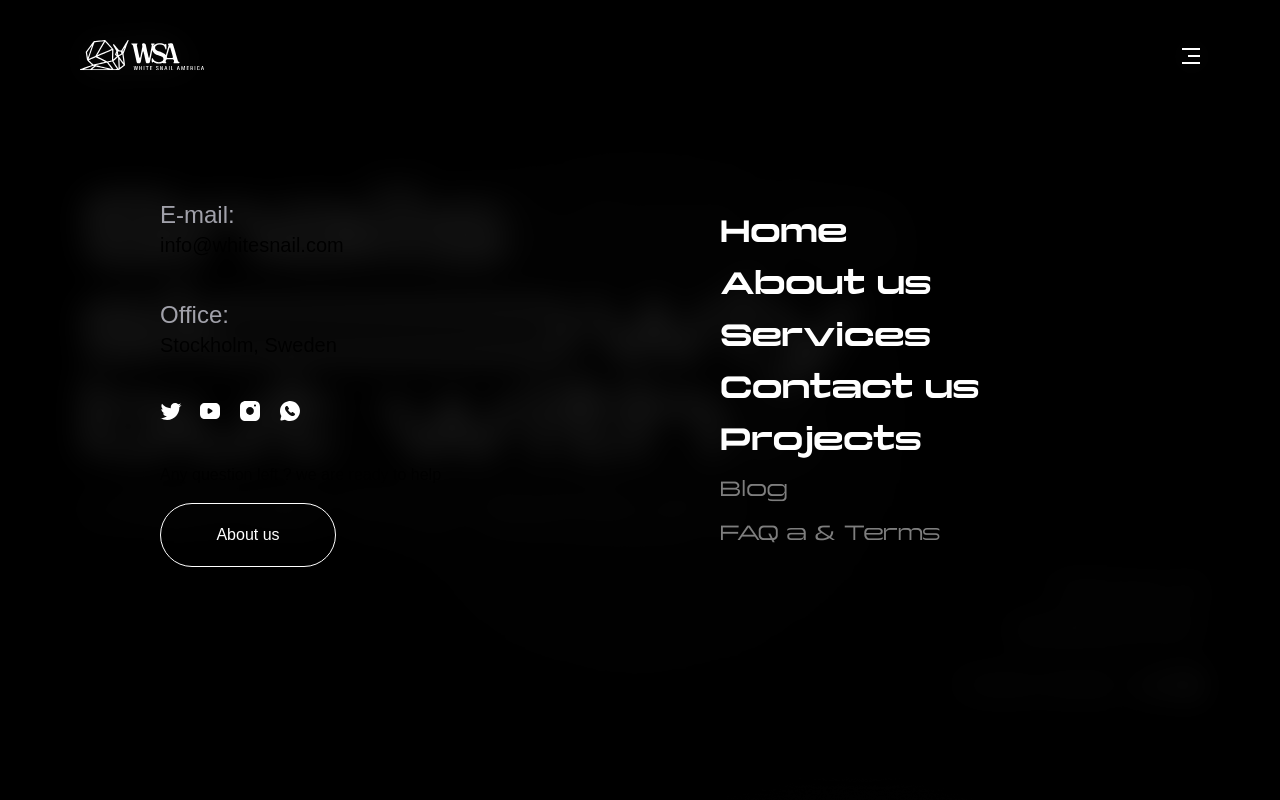
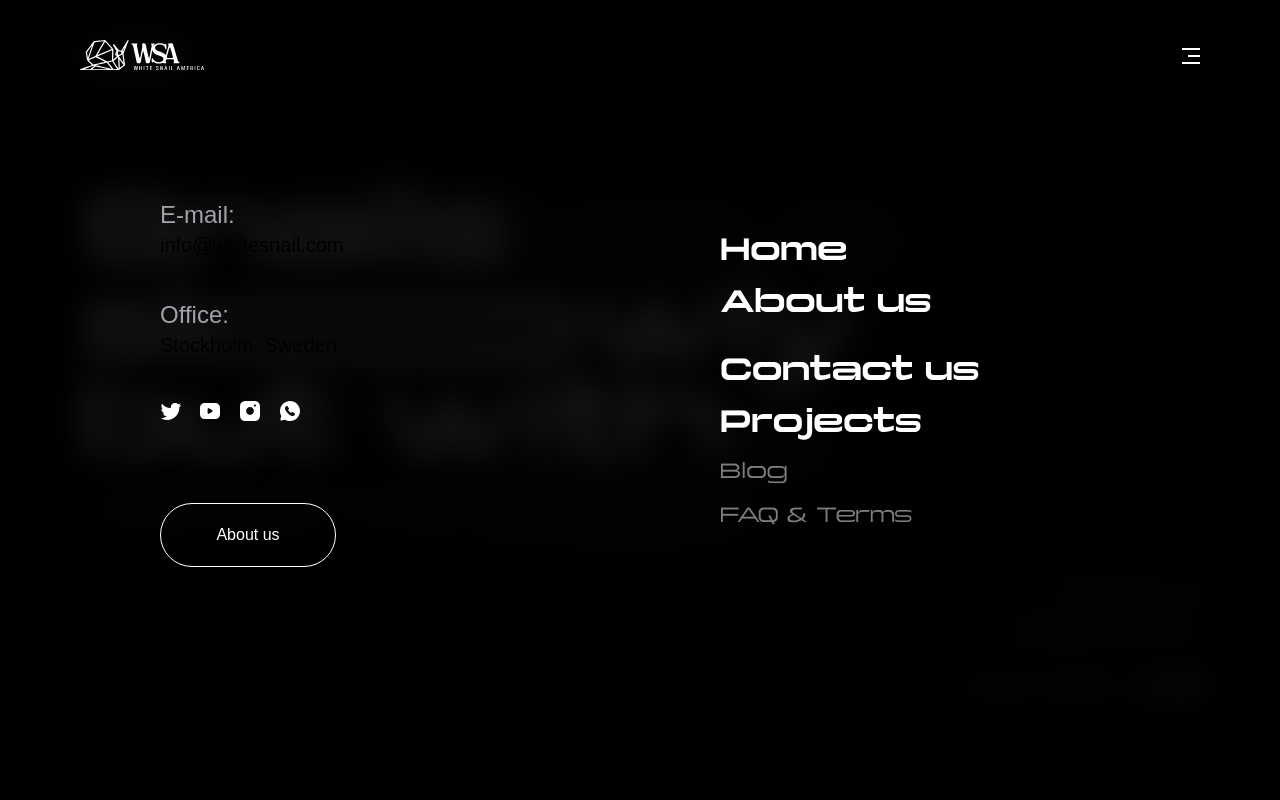
Before and after one commit to MiladDevarts/wsa, a Next.js app: page / in a window 1280 px wide. Both pictures are taken after a click on the element "Menu". Shown: the top 800 px of the page. Built offline with nearby package versions, Linux system fonts and the light colour scheme; a web font is replaced by a local one.

Commit message:
fix: fix overlay menu on pages and fix footer

```diff
--- a/app/about/page.js
+++ b/app/about/page.js
@@ -1,8 +1,20 @@
+"use client"
+
 import StampTwo from "@/components/StampTwo"
+import Overlay from "@/components/layout/Overlay"
+
+import { MenuContext } from "@/context/MenuProvider"
+import { useContext } from "react"
 
 function page() {
+
+    let menuVisibility = useContext(MenuContext)
+
     return (
         <>
+            {
+                menuVisibility.menu && <Overlay />
+            }
             <section className='py-10 lg:py-32 bg-right bg-contain bg-no-repeat' style={{ backgroundImage: `url('/images/about/about-bg.png')` }}>
                 <div className="container">
                     <div className="flex justify-between items-center">
--- a/app/blog/page.js
+++ b/app/blog/page.js
@@ -1,10 +1,20 @@
+"use client"
 
 import BlogCard from "@/components/home/BlogCard"
-import { yapari, industry } from "../layout"
+import Overlay from "@/components/layout/Overlay"
+
+import { MenuContext } from "@/context/MenuProvider"
+import { useContext } from "react"
 
 function page() {
+
+  let menuVisibility = useContext(MenuContext)
+
   return (
     <>
+      {
+        menuVisibility.menu && <Overlay />
+      }
       <section className='container flex flex-col lg:flex-row lg:justify-between gap-y-4 my-36'>
         <h1 className='text-4xl lg:text-8xl font-mono font-semibold text-white'>
           Blog
--- a/app/services/page.js
+++ b/app/services/page.js
@@ -1,24 +1,35 @@
 "use client"
 
+import Overlay from "@/components/layout/Overlay";
 import TabContent from "@/components/services/TabContent";
+
 import { services } from "@/data/dummy";
 import { useState } from "react";
-import { industry } from "../layout";
+
+import { MenuContext } from "@/context/MenuProvider"
+import { useContext } from "react"
 
 function page() {
+
   const [openTab, setOpenTab] = useState(1);
+  let menuVisibility = useContext(MenuContext)
+
+
   return (
     <>
+      {
+        menuVisibility.menu && <Overlay />
+      }
       <section className='py-10 lg:py-32 bg-right bg-contain bg-no-repeat' style={{ backgroundImage: `url('/images/about/about-bg.png')` }}>
         <div className="">
           <div className="container">
-            <h1 className='mb-24 text-4xl lg:text-8xl font-semibold text-white'>
+            <h1 className='mb-24 text-4xl lg:text-8xl font-semibold text-white font-mono'>
               Services
             </h1>
           </div>
           <div className="flex flex-col gap-y-10 text-white">
             <div className="container mx-auto mt-12">
-              <div className={`${industry.class} flex flex-col items-center justify-center w-full`}>
+              <div className={`flex flex-col items-center justify-center w-full`}>
                 <ul className="w-full hidden lg:flex justify-between">
                   <li>
                     <a
--- a/components/layout/Footer.jsx
+++ b/components/layout/Footer.jsx
@@ -3,23 +3,25 @@ import Link from "next/link"
 function Footer() {
   return (
     <footer className="mt-20 py-10 bg-contain bg-bottom bg-no-repeat" style={{ backgroundImage: `url('/images/footer/footer-bg.png')` }}>
-      <section className="container flex flex-col items-center gap-y-6 my-20">
-        <h2 className={`font-mono flex flex-col gap-y-3 items-center text-2xl lg:text-5xl text-white font-bold lg:font-bold`}>
+      <section className="container flex flex-col lg:flex-row lg:justify-between items-center gap-y-6 my-36">
+        <h2 className={`font-mono flex flex-col gap-y-3 lg:gap-y-6 items-start text-xl lg:text-4xl text-white font-bold lg:font-bold`}>
           <div className="flex gap-x-2 items-center">
-            Have any
-            <span className="inline-block bg-white lg:w-44 w-20 h-14 rounded-full px-4 bg-cover bg-center" style={{ backgroundImage: `url('/images/footer/footer-badge.png')` }}>
+            Large project
+            <span className="inline-block bg-white lg:w-44 w-20 h-14 rounded-full px-4 bg-cover bg-center ml-4" style={{ backgroundImage: `url('/images/footer/footer-badge.png')` }}>
             </span>
           </div>
           <div>
-            Ideas to work on?
+            start with small steps,
+          </div>
+          <div>
+            are you ready
           </div>
           <div className="flex gap-x-2">
-            <span className="font-extrabold text-shadow">Tell us</span>
-            about it
+            for the first step?
           </div>
         </h2>
         <div>
-          <img src="/images/logos/vertical-white-logo.png" className="w-32" alt="" />
+          <img src="/images/logos/vertical-white-logo.png" className="w-32 opacity-50 animate-pulse" alt="" />
         </div>
       </section>
       <section className={`container`}>
--- a/components/layout/NavBar.jsx
+++ b/components/layout/NavBar.jsx
@@ -17,7 +17,6 @@ function NavBar({ classes }) {
                 </Link>
                 <div className="flex items-center gap-x-3 hover:cursor-pointer" onClick={() => { menuVisibilty.setMenu(true) }}>
                     <span className="hidden lg:flex">
-
                         Menu
                     </span>
                     <svg width="18" height="16" viewBox="0 0 18 16" fill="none" xmlns="http://www.w3.org/2000/svg">
--- a/components/layout/Overlay.jsx
+++ b/components/layout/Overlay.jsx
@@ -30,13 +30,40 @@ function Overlay() {
                     </nav >
                     <div className="lg:container flex flex-col items-center lg:flex-row lg:my-32">
                         <ul className="text-white font-mono w-auto lg:w-1/2 container flex flex-col lg:order-2 gap-y-4 text-3xl font-bold mb-12 lg:mb-0">
-                            <li className="cursor-pointer">Home </li>
-                            <li className="cursor-pointer">About us</li>
-                            <li className="cursor-pointer">Services</li>
-                            <li className="cursor-pointer">Contact us</li>
-                            <li className="cursor-pointer">Projects</li>
-                            <li className="text-xl font-medium cursor-pointer text-[#7E7E7E]">Blog</li>
-                            <li className="text-xl font-medium cursor-pointer text-[#7E7E7E]">FAQ a & Terms</li>
+                            <li className="cursor-pointer">
+                                <Link href="/">
+                                    Home
+                                </Link>
+                            </li>
+                            <li className="cursor-pointer">
+                                <Link href="/about">
+                                    About us
+                                </Link>
+                            </li>
+                            <li className="cursor-pointer">
+                                <Link href="/services">
+                                </Link>
+                            </li>
+                            <li className="cursor-pointer">
+                                <Link href="/contact">
+                                    Contact us
+                                </Link>
+                            </li>
+                            <li className="cursor-pointer">
+                                <Link href="/projects">
+                                    Projects
+                                </Link>
+                            </li>
+                            <li className="text-xl font-medium cursor-pointer text-[#7E7E7E]">
+                                <Link href="/blog">
+                                    Blog
+                                </Link>
+                            </li>
+                            <li className="text-xl font-medium cursor-pointer text-[#7E7E7E]">
+                                <Link href="/faq">
+                                    FAQ & Terms
+                                </Link>
+                            </li>
                         </ul>
                         <div className="container w-full lg:w-1/2 flex flex-wrap gap-y-4 lg:flex-col lg:gap-y-10 justify-between">
                             <div>
```
